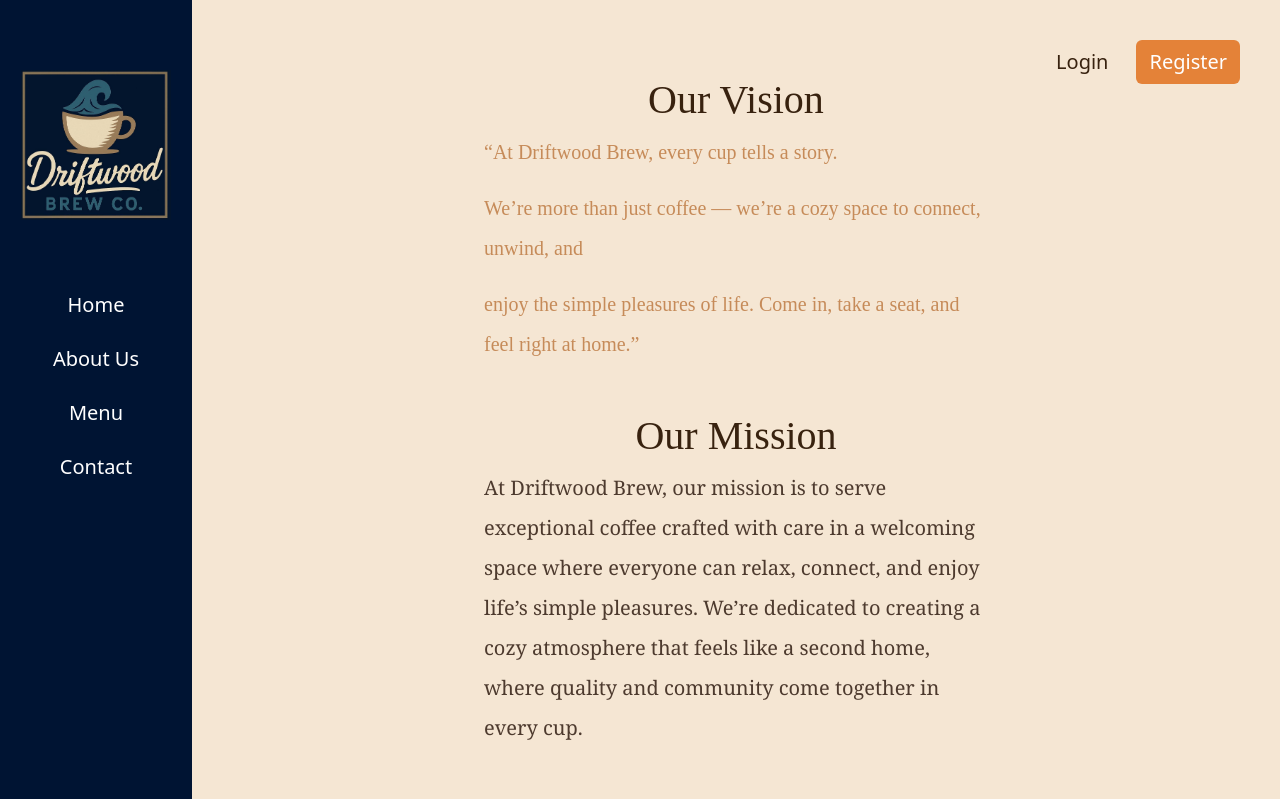
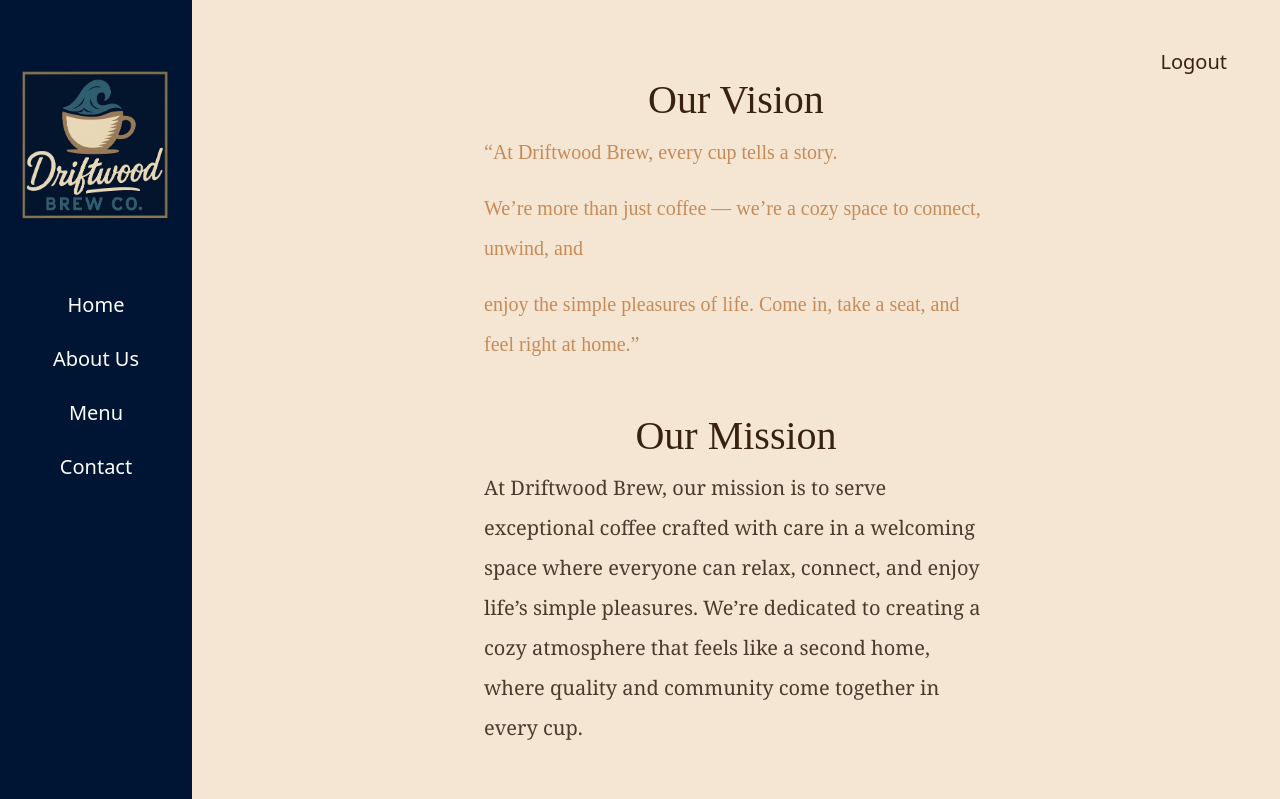
Before and after one commit to dwaynxz/coffee-shop-website, a Flask app: page /about in a window 1280 px wide. Shown: the top 799 px of the page. Run offline with Flask 3, Linux system fonts and the light colour scheme; the visitor is signed in with stand-in values (Sample User, id 1).

Commit message:
feat, fix: add logout route, fix redirect issue by adding  'post' to methods

```diff
--- a/Templates/base.html
+++ b/Templates/base.html
@@ -11,8 +11,12 @@
 <body>
     <div class="main-div">
         <div class="user-actions">
-          <a href="{{ url_for('login') }}" class="btn btn-login">Login</a>
-          <a href="{{ url_for('register') }}" class="btn btn-register">Register</a>
+          {% if not current_user.is_authenticated %}
+            <a href="{{ url_for('login') }}" class="btn btn-login">Login</a>
+            <a href="{{ url_for('register') }}" class="btn btn-register">Register</a>
+          {% else %}
+            <a href="{{ url_for('logout') }}" class="btn btn-login">Logout</a>
+          {% endif %}
       </div>
       <div class="left">
         <img id="logo" src="{{ url_for('static', filename='images/logo.jpeg') }}" alt="Logo" />
--- a/main.py
+++ b/main.py
@@ -127,27 +127,35 @@ def register():
                                 return redirect(url_for("login"))
     return render_template("register.html")
 
-@app.route("/login")
+@app.route("/login", methods=["GET", "POST"])
 def login():
-    email = request.form.get("email")
-    password = request.form.get("password")
-    if not email:
-        flash("Email field can't be empty", "danger")
-        return redirect(url_for("login"))
-    if not password:
-        flash("Password field can't be empty")
-        return render_template("login.html", email=email)
-    user = User.query.filter_by(email=email).first()
-    if not user:
-        flash("Email doesn't exist. Please register", "danger")
-        return render_template("login.html", email=email)
-    check_password = bcrypt.check_password_hash(user.password, password)
-    if not check_password:
-        flash("Incorrect Password", "danger")
-        return render_template("login.html", email=email)
-    login_user(user)
-    flash("Logged in successfully", "success")
-    return redirect(url_for("menu"))
+    if request.method == "POST":
+        email = request.form.get("email")
+        password = request.form.get("password")
+        if not email:
+            flash("Email field can't be empty", "danger")
+            return redirect(url_for("login"))
+        if not password:
+            flash("Password field can't be empty", "danger")
+            return render_template("login.html", email=email)
+        user = User.query.filter_by(email=email).first()
+        if not user:
+            flash("Email doesn't exist. Please register", "danger")
+            return render_template("login.html", email=email)
+        check_password = bcrypt.check_password_hash(user.password, password)
+        if not check_password:
+            flash("Incorrect Password", "danger")
+            return render_template("login.html", email=email)
+        login_user(user)
+        flash("Logged in successfully", "success")
+        return redirect(url_for("menu"))
+    return render_template("login.html")
+
+@app.route("/logout")
+def logout():
+    logout_user()
+    flash("Logged out successfully", "success")
+    return redirect(url_for("homepage"))
 
 if __name__ == "__main__":
     app.run(debug=True)
```
